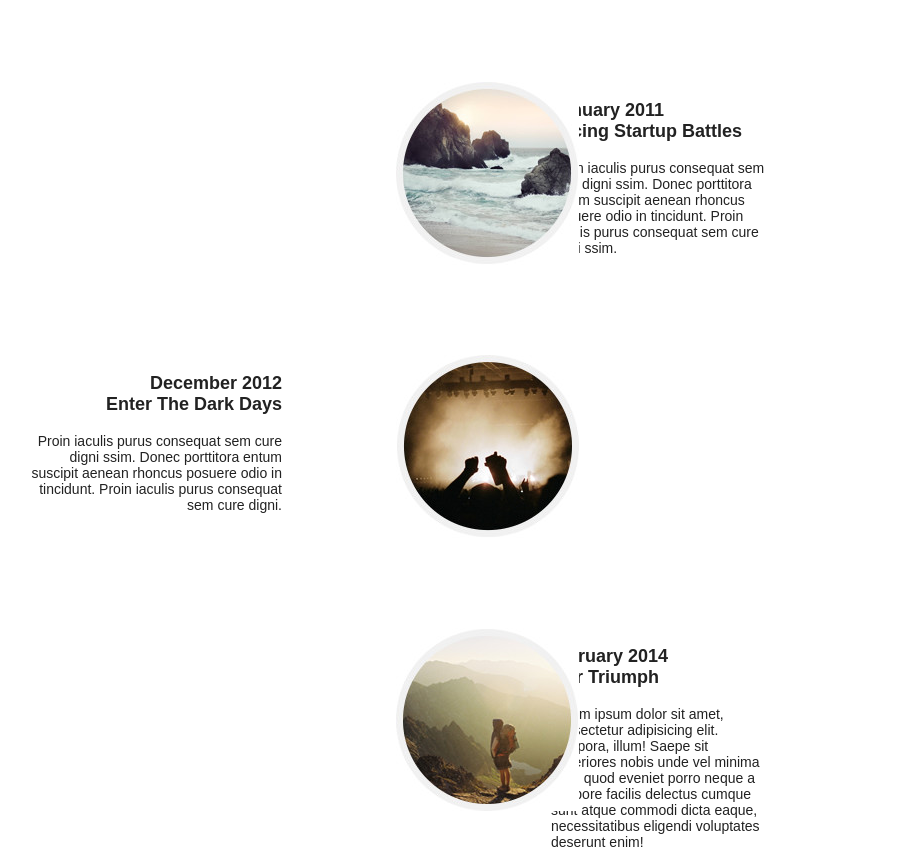
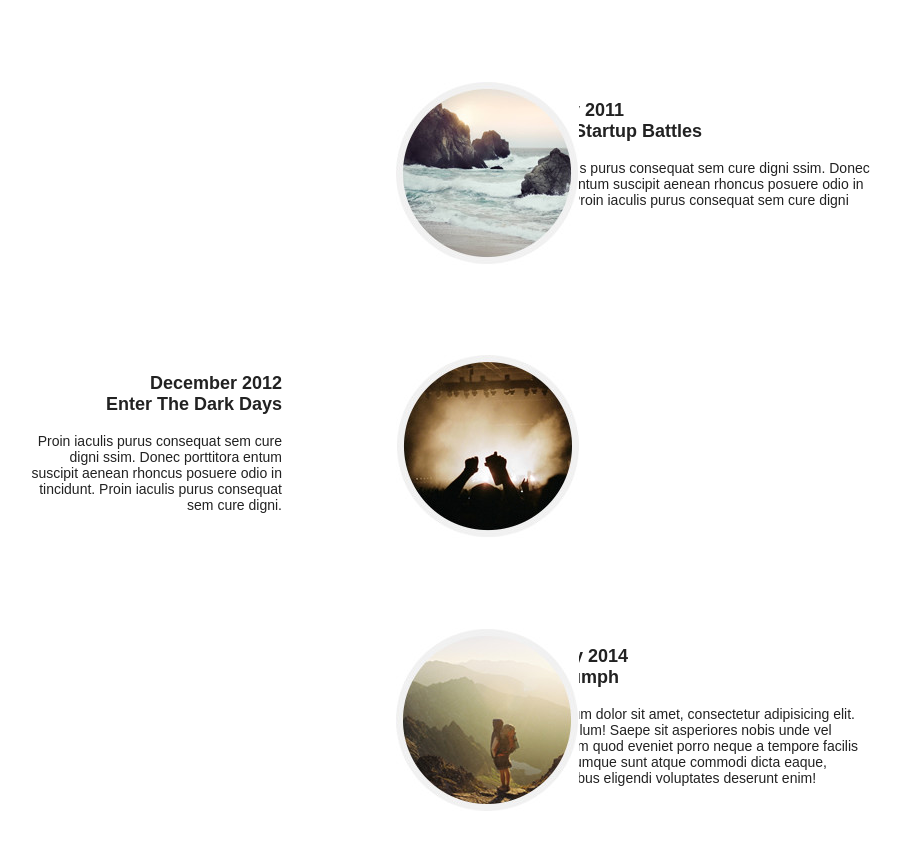
Before and after one commit to portfollio/golden, a plain HTML site: page index.html in a window 1280 px wide. Shown: the part 2510-3377 px from the top of the page, without its empty margins (153-1054 px from the left). Drawn offline with Linux system fonts and the light colour scheme.

Commit message:
Update main.css

```diff
--- a/css/main.css
+++ b/css/main.css
@@ -185,7 +185,6 @@ h1 {
 	{
 		position: absolute;
 		max-width: 260px;
-		padding-right: 0%;
 		text-align: right;
 	}
 	.info-left h3
@@ -199,9 +198,8 @@ h1 {
 	.info-right
 	{
 		position: absolute;
-    		max-width: 280px;
-    		right: 360px;
-		padding-left:5%;
+		max-width: 360px;
+		right: 20%;
 	}
 	.info-right h3
 	{
```
